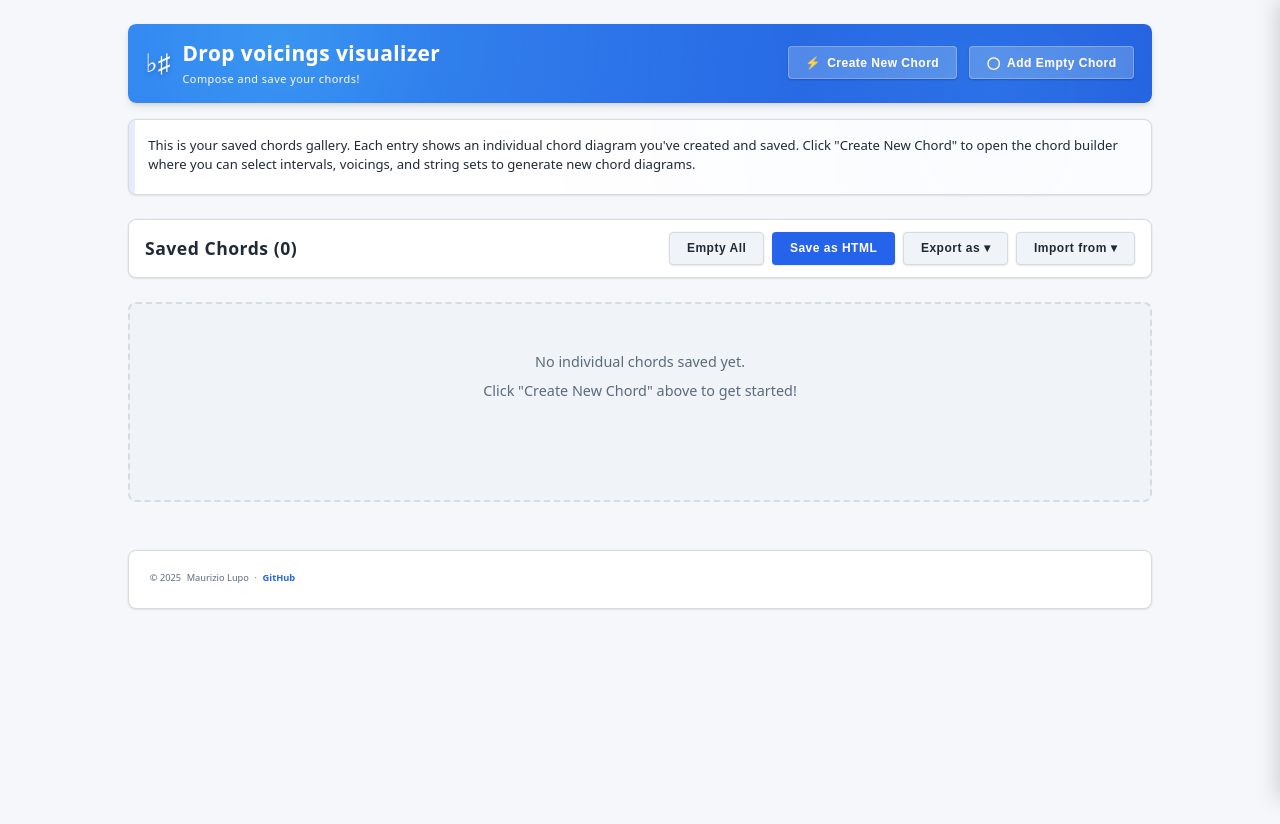
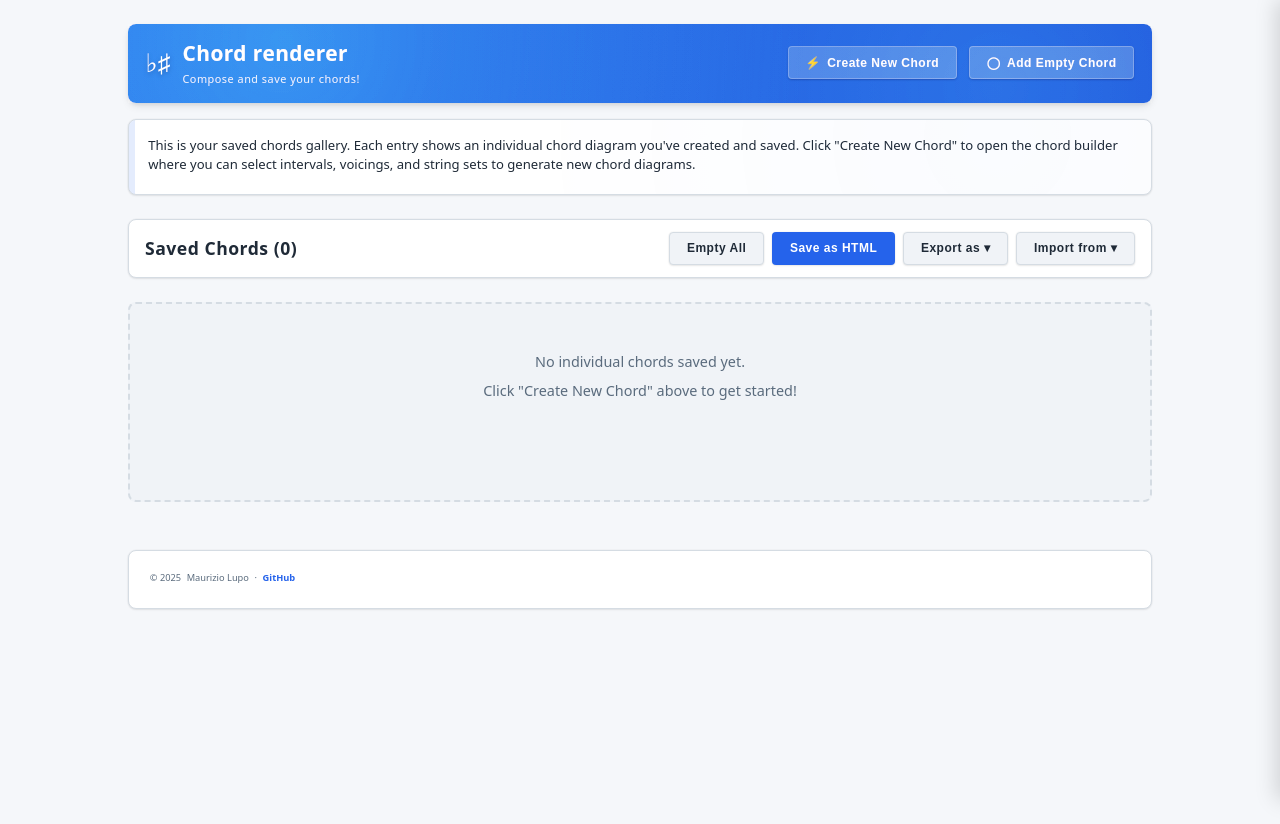
Before and after one commit to sithmel/chord-renderer, a website: page docs/index.html in a window 1280 px wide. Drawn offline with Linux system fonts and the light colour scheme.

Commit message:
update name

```diff
--- a/docs/index.html
+++ b/docs/index.html
@@ -2,7 +2,7 @@
 <html lang="en">
 <head>
   <meta charset="UTF-8" />
-  <title>Drop voicings visualizer</title>
+  <title>Chord renderer</title>
   <meta name="viewport" content="width=device-width,initial-scale=1" />
   <link rel="stylesheet" href="./style.css" />
   <script defer type="module" src="./bundle.js"></script>
@@ -12,7 +12,7 @@
     <div class="brand">
       <span class="logo" aria-hidden="true">♭♯</span>
       <div class="titles">
-        <h1>Drop voicings visualizer</h1>
+        <h1>Chord renderer</h1>
         <p class="tagline">Compose and save your chords!</p>
       </div>
     </div>
```
